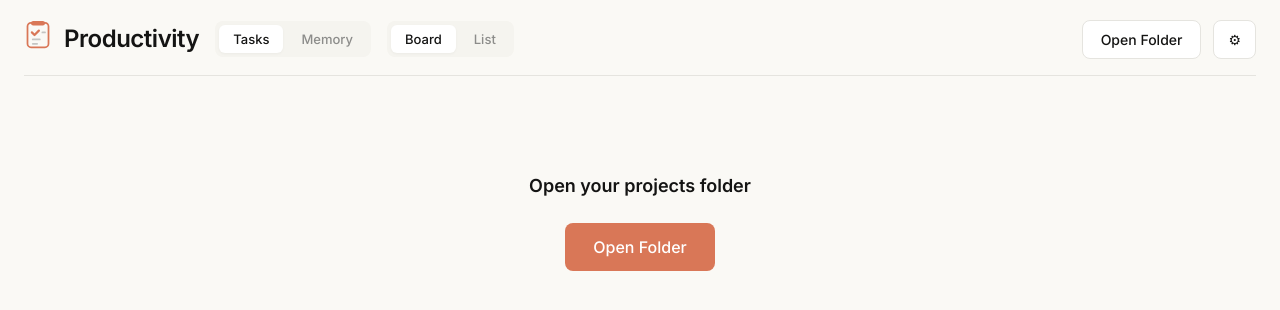
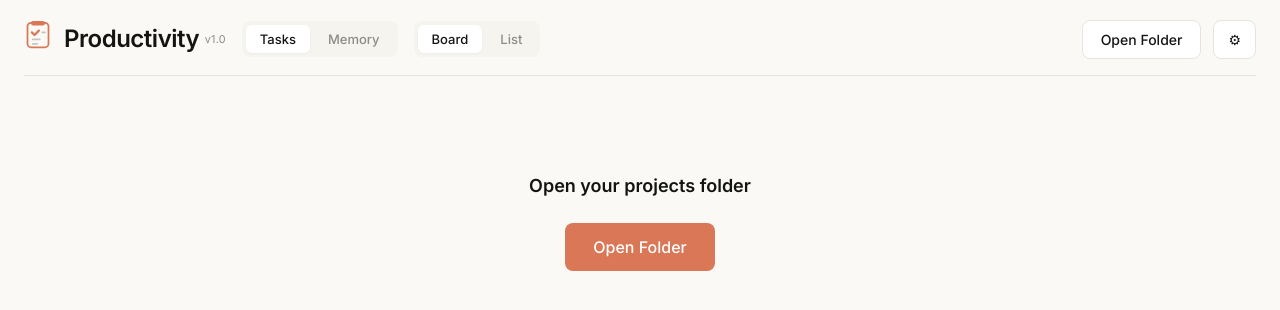
Before and after one commit to scottqld/home-dashboard, a plain HTML site: page index.html in a window 1280 px wide. Drawn offline with Linux system fonts and the light colour scheme.

Commit message:
feat: add version number to title (v1.0)

```diff
--- a/index.html
+++ b/index.html
@@ -1270,7 +1270,7 @@
         <rect x="9" y="25" width="7" height="2" rx="1" fill="#c4c4c2"/>
       </svg>
       <div>
-        <h1>Productivity</h1>
+        <h1>Productivity <span id="appVersion" style="font-size:0.45em;font-weight:400;color:var(--text-muted);vertical-align:middle;letter-spacing:0.02em;"><!-- APP_VERSION -->v1.0<!-- /APP_VERSION --></span></h1>
         <div id="filePath" class="file-path"></div>
       </div>
       <div class="view-toggle" id="mainTabToggle">
```
